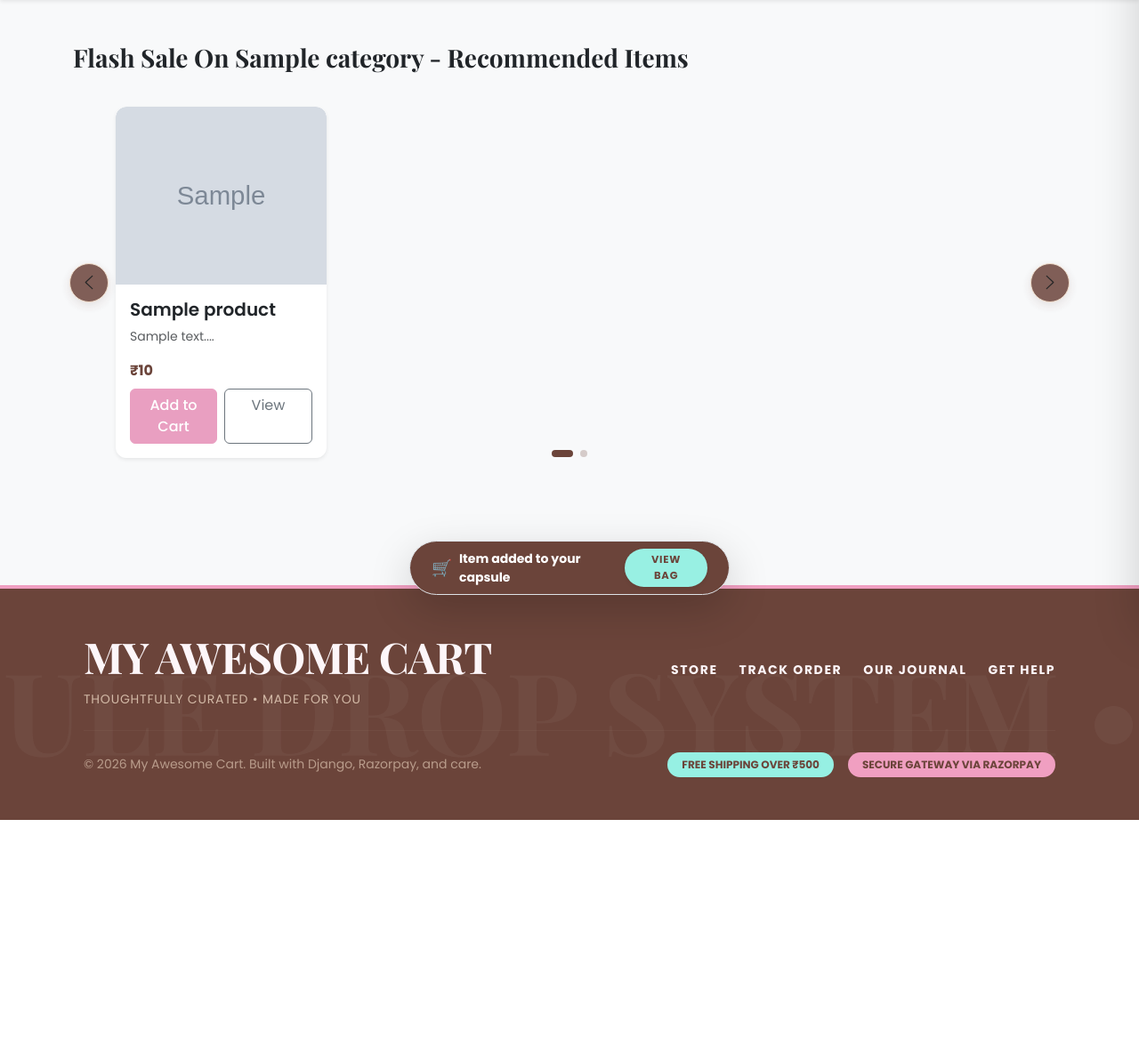
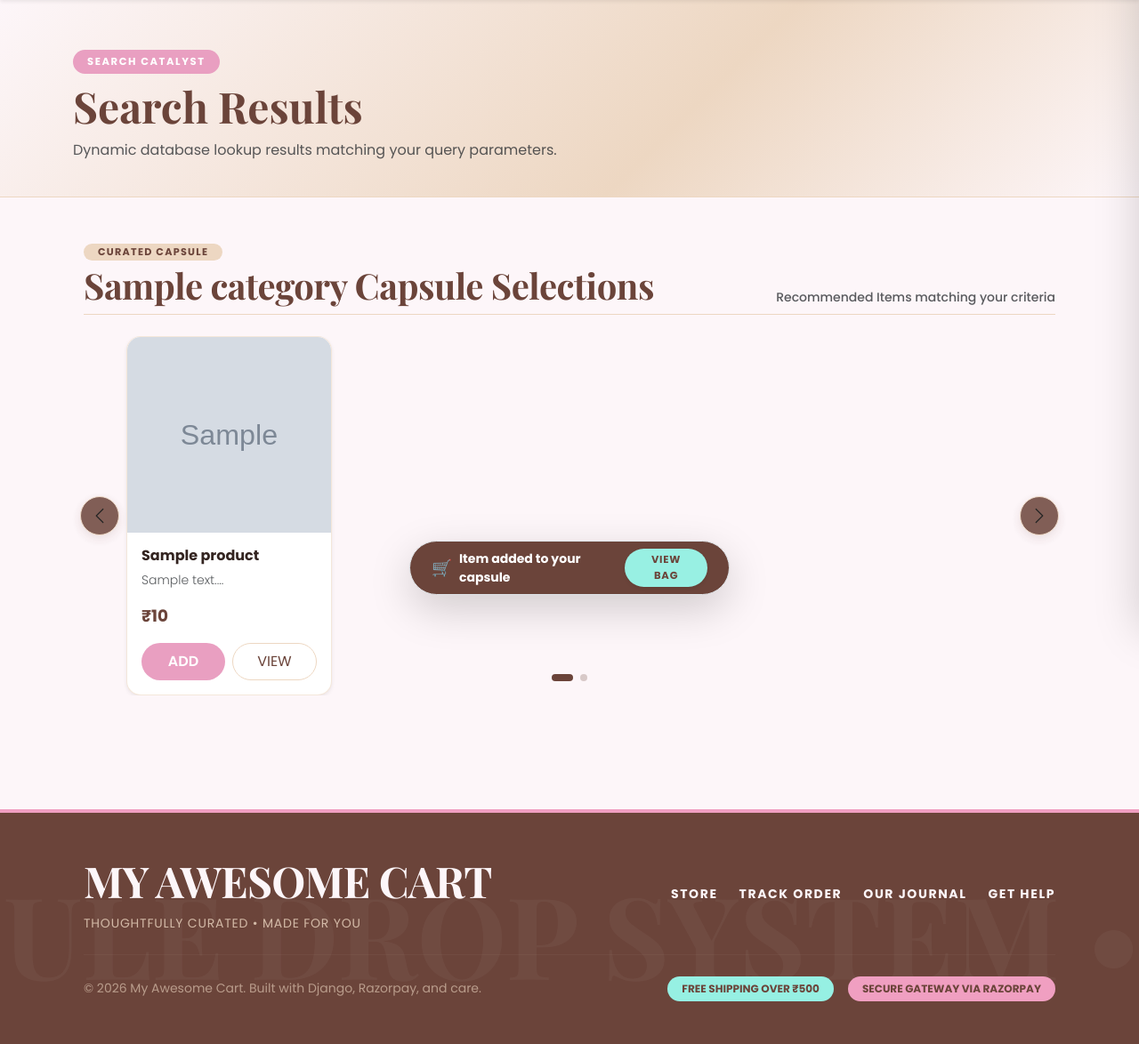
Before and after one commit to Nehaa2509/my_awesome_cart, a Django app: template shop/templates/shop/search.html in a window 1280 px wide. Shown: the part 107-1281 px from the top of the page at 89% size. Before the commit the page ends 1029 px from the top, so only its background shows below. Run offline with Django 5.2, Linux system fonts and the light colour scheme; the template is opened without the code that fills it: most values are stand-ins (such as "Sample title", 1, 10 or a date in 2020); grey boxes marked "Sample" are stand-in pictures; parts of the project's set-up code (start-up, migrations or seed data) failed here and were passed over.

Commit message:
style: elevate search.html to a luxury boutique brand aesthetic

```diff
--- a/shop/templates/shop/search.html
+++ b/shop/templates/shop/search.html
@@ -5,40 +5,36 @@
 
 {% block css %}
 <style>
-  /* Modern Styling Variables */
-  :root {
-    --primary-color: #0d6efd;
-    --hover-lift: -6px;
+  /* 🌸 High-End Editorial Style Customizations */
+  .search-hero {
+    background: linear-gradient(135deg, #fdf6f9 0%, #edd7c2 60%, #fdf6f9 100%);
+    border-bottom: 1px solid #edd7c2;
+    padding: 3.5rem 0 2.5rem;
   }
 
-  body {
-    background-color: #f8f9fa;
-  }
-
-  /* Clean Card Design & Interactions */
   .product-card {
-    border: none;
-    border-radius: 12px;
-    transition: transform 0.4s cubic-bezier(0.16, 1, 0.3, 1), box-shadow 0.3s ease;
+    border: 1px solid #edd7c2;
+    border-radius: 16px;
     background: #ffffff;
+    transition: all 0.3s cubic-bezier(0.16, 1, 0.3, 1);
     overflow: hidden;
   }
 
   .product-card:hover {
-    transform: translateY(var(--hover-lift));
-    box-shadow: 0 12px 24px rgba(107, 68, 58, 0.15) !important;
+    transform: translateY(-5px);
+    box-shadow: 0 12px 30px rgba(107, 68, 58, 0.1) !important;
+    border-color: var(--color-pink);
   }
 
   .product-card img {
-    border-top-left-radius: 12px;
-    border-top-right-radius: 12px;
-    height: 200px;
+    height: 220px;
     object-fit: cover;
-    transition: transform 0.4s cubic-bezier(0.16, 1, 0.3, 1);
+    width: 100%;
+    transition: transform 0.4s ease;
   }
 
   .product-card:hover img {
-    transform: scale(1.08);
+    transform: scale(1.03);
   }
 
   /* 🏷️ Elegant Boutique Carousel Controls & Arrow Buttons */
@@ -75,6 +71,7 @@
     filter: invert(1);
   }
 
+  /* Customizing Bottom Navigation Indicators */
   .carousel-indicators [data-bs-target] {
     background-color: #6b443a !important;
     width: 8px;
@@ -93,67 +90,101 @@
     border-radius: 12px;
   }
 
-  .carousel-inner {
-    padding: 15px 0;
+  .btn-editorial-pink {
+    background-color: var(--color-pink);
+    color: #fff !important;
+    font-weight: 600;
+    transition: all 0.25s ease;
+  }
+
+  .btn-editorial-pink:hover {
+    background-color: var(--color-pink-dark);
   }
 </style>
 {% endblock %}
 
 {% block body %}
-<div class="container my-5">
-  <!-- 💡 Catch and render empty search results warning messages visually -->
+<!-- ✨ Page Hero -->
+<div class="search-hero mb-5">
+  <div class="container">
+    <span class="badge px-3 py-2 rounded-pill fw-bold text-uppercase mb-2" style="background-color: var(--color-pink); color: #fff; font-size: 0.72rem; letter-spacing: 0.1rem;">SEARCH CATALYST</span>
+    <h1 class="display-5 fw-bold mb-0" style="font-family: 'Playfair Display', serif; color: var(--color-brown);">Search Results</h1>
+    <p class="text-muted mt-2 mb-0">Dynamic database lookup results matching your query parameters.</p>
+  </div>
+</div>
+
+<div class="container my-5 px-4">
+
+  <!-- 🔍 Empty Search State Warnings -->
   {% if message %}
-  <div class="alert alert-warning text-center shadow-sm p-4 rounded-3 my-4" role="alert">
-    <h4 class="alert-heading fw-bold mb-2">🔍 No Search Results Found</h4>
-    <p class="mb-3 text-secondary">{{ message }}</p>
-    <a href="/shop/" class="btn btn-outline-warning px-4 btn-sm rounded-pill">Back to Store Home</a>
+  <div class="text-center py-5 px-4 rounded-4 border bg-white shadow-sm mb-5" style="border-color: #edd7c2 !important;">
+    <i class="bi bi-search display-1 text-muted opacity-25"></i>
+    <h4 class="fw-bold mt-3 mb-2" style="font-family: 'Playfair Display', serif; color: var(--color-brown);">No Matching Results</h4>
+    <p class="text-muted small mb-4">{{ message }}</p>
+    <a href="/shop/" class="btn btn-editorial-pink rounded-pill px-4 py-2">
+      Return to Boutique
+    </a>
   </div>
   {% endif %}
 
   {% for product, range, nSlides in allProds %}
 
-  <h3 class="fw-bold my-4 text-dark text-center text-md-start">Flash Sale On {{product.0.category}} - Recommended Items
-  </h3>
+  <!-- Category Heading -->
+  <div class="d-flex flex-column flex-md-row justify-content-between align-items-md-end my-4 pb-2 border-bottom" style="border-color: #edd7c2 !important;">
+    <div>
+      <span class="badge mb-1 px-3 py-1 rounded-pill text-uppercase fw-bold" style="background-color: #edd7c2; color: #6b443a; font-size: 0.7rem; letter-spacing: 0.08rem;">Curated Capsule</span>
+      <h2 class="display-6 fw-bold mb-0" style="font-family: 'Playfair Display', serif; color: #6b443a; letter-spacing: -0.03rem;">
+        {{ product.0.category }} Capsule Selections
+      </h2>
+    </div>
+    <p class="text-muted small mb-0 mt-2 mt-md-0 fw-medium">Recommended Items matching your criteria</p>
+  </div>
+
   <div class="row">
     <div id="productCarousel{{forloop.counter}}" class="col carousel slide mb-5" data-bs-ride="carousel">
 
+      <!-- Indicators -->
       <div class="carousel-indicators mb-n3">
-        <button type="button" data-bs-target="#productCarousel{{forloop.counter}}" data-bs-slide-to="0" class="active"
-          aria-current="true"></button>
+        <button type="button" data-bs-target="#productCarousel{{forloop.counter}}" data-bs-slide-to="0" class="active" aria-current="true"></button>
         {% for i in range %}
-        <button type="button" data-bs-target="#productCarousel{{forloop.parentloop.counter}}"
-          data-bs-slide-to="{{i}}"></button>
+        <button type="button" data-bs-target="#productCarousel{{forloop.parentloop.counter}}" data-bs-slide-to="{{i}}"></button>
         {% endfor %}
       </div>
 
+      <!-- Slides -->
       <div class="carousel-inner px-md-5">
-
         <div class="carousel-item active">
           <div class="row g-4">
 
             {% for p in product %}
             <div class="col-12 col-sm-6 col-md-4 col-lg-3">
-              <div class="card product-card h-100 shadow-sm">
-                {% if p.image %}
-                <img src="/media/{{p.image}}" class="card-img-top" alt="{{p.product_name}}" onerror="this.onerror=null; this.src=noImagePlaceholder;">
-                {% else %}
-                <img src="{% static 'shop/no-image-placeholder.png' %}" class="card-img-top" alt="{{p.product_name}}">
-                {% endif %}
-                <div class="card-body d-flex flex-column justify-content-between">
+              <div class="card product-card h-100 shadow-sm d-flex flex-column">
+
+                <!-- Product Image -->
+                <div class="overflow-hidden" style="height: 220px; background: #fdf6f9;">
+                  {% if p.image %}
+                  <img src="/media/{{p.image}}" alt="{{p.product_name}}" onerror="this.onerror=null; this.src='/static/shop/no-image-placeholder.png';">
+                  {% else %}
+                  <img src="/static/shop/no-image-placeholder.png" alt="{{p.product_name}}">
+                  {% endif %}
+                </div>
+
+                <!-- Card Body Details -->
+                <div class="card-body d-flex flex-column justify-content-between p-3">
                   <div>
-                    <h5 class="card-title fw-semibold" id="namepr{{p.id}}">{{p.product_name}}</h5>
-                    <p class="card-text text-muted small">{{p.description | slice:"0:53"}}...</p>
+                    <h5 class="card-title fw-bold" id="namepr{{p.id}}" style="color: #332420; font-size: 1rem;">{{p.product_name}}</h5>
+                    <p class="card-text text-muted small" style="font-weight: 300;">{{p.description | slice:"0:53"}}...</p>
                   </div>
+
                   <div class="mt-3">
-                    <div class="fw-bold mb-2" style="color: #6b443a;">₹<span id="pricepr{{p.id}}">{{p.price}}</span></div>
+                    <div class="fw-bold mb-3" style="color: #6b443a; font-size: 1.15rem;">₹<span id="pricepr{{p.id}}">{{p.price}}</span></div>
 
                     <div class="d-flex gap-2">
                       <span id="divpr{{p.id}}" class="w-50">
-                        <button id="pr{{p.id}}" class="btn btn-primary w-100 cart">Add to Cart</button>
+                        <button id="pr{{p.id}}" class="btn btn-editorial-pink w-100 cart rounded-pill py-2 text-xs text-uppercase tracking-wider">Add</button>
                       </span>
-                      <a href="/shop/products/{{p.id}}" class="btn btn-outline-secondary w-50">View</a>
+                      <a href="/shop/products/{{p.id}}" class="btn btn-outline-secondary w-50 rounded-pill py-2 text-xs text-uppercase tracking-wider" style="border-color: #edd7c2; color: #6b443a;">View</a>
                     </div>
-
                   </div>
                 </div>
               </div>
@@ -169,15 +200,13 @@
 
           </div>
         </div>
-
       </div>
 
-      <button class="carousel-control-prev" type="button" data-bs-target="#productCarousel{{forloop.counter}}"
-        data-bs-slide="prev">
+      <!-- Controls -->
+      <button class="carousel-control-prev" type="button" data-bs-target="#productCarousel{{forloop.counter}}" data-bs-slide="prev">
         <span class="carousel-control-prev-icon" aria-hidden="true"></span>
       </button>
-      <button class="carousel-control-next" type="button" data-bs-target="#productCarousel{{forloop.counter}}"
-        data-bs-slide="next">
+      <button class="carousel-control-next" type="button" data-bs-target="#productCarousel{{forloop.counter}}" data-bs-slide="next">
         <span class="carousel-control-next-icon" aria-hidden="true"></span>
       </button>
     </div>
@@ -191,7 +220,6 @@
   console.log('Search Cart JavaScript Operational');
 
   let cart = localStorage.getItem('cart') ? JSON.parse(localStorage.getItem('cart')) : {};
-
   updateCart(cart);
 
   $(document).on('click', '.cart', function () {
@@ -217,7 +245,7 @@
     for (var item in cart) {
       let targetSpan = document.getElementById('div' + item);
       if (targetSpan) {
-        targetSpan.innerHTML = `<button id="${item}" class="btn btn-primary w-100 cart">Add to Cart</button>`;
+        targetSpan.innerHTML = `<button id="${item}" class="btn btn-editorial-pink w-100 cart rounded-pill py-2 text-xs text-uppercase tracking-wider">Add</button>`;
       }
     }
     localStorage.clear();
@@ -236,13 +264,13 @@
       if (targetSpan) {
         if (qty > 0) {
           targetSpan.innerHTML = `
-          <div class="d-flex justify-content-between align-items-center bg-light border rounded p-1" style="font-size: 14px;">
-            <button id="minus${item}" class="btn btn-sm btn-primary minus px-2">-</button>
+          <div class="d-flex justify-content-between align-items-center bg-light border rounded-pill p-1" style="font-size: 13px;">
+            <button id="minus${item}" class="btn btn-sm btn-editorial-pink minus px-2 py-1 rounded-circle" style="width: 26px; height: 26px; display: flex; align-items: center; justify-content: center;">-</button>
             <span id="val${item}" class="fw-bold text-dark mx-1">${qty}</span>
-            <button id="plus${item}" class="btn btn-sm btn-primary plus px-3">+</button>
+            <button id="plus${item}" class="btn btn-sm btn-editorial-pink plus px-2 py-1 rounded-circle" style="width: 26px; height: 26px; display: flex; align-items: center; justify-content: center;">+</button>
           </div>`;
         } else {
-          targetSpan.innerHTML = `<button id="${item}" class="btn btn-primary w-100 cart">Add to Cart</button>`;
+          targetSpan.innerHTML = `<button id="${item}" class="btn btn-editorial-pink w-100 cart rounded-pill py-2 text-xs text-uppercase tracking-wider">Add</button>`;
           delete currentCart[item];
         }
       }
@@ -268,7 +296,7 @@
     if (cart[a][0] == 0) {
       let targetContainer = document.getElementById('div' + a);
       if (targetContainer) {
-        targetContainer.innerHTML = `<button id="${a}" class="btn btn-primary w-100 cart">Add to Cart</button>`;
+        targetContainer.innerHTML = `<button id="${a}" class="btn btn-editorial-pink w-100 cart rounded-pill py-2 text-xs text-uppercase tracking-wider">Add</button>`;
       }
       delete cart[a];
     }
```
